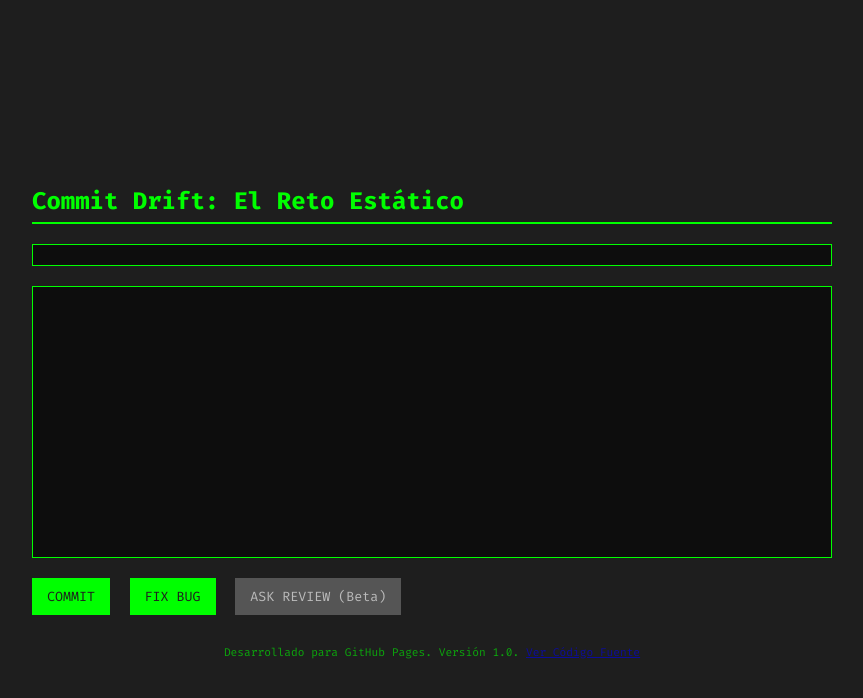
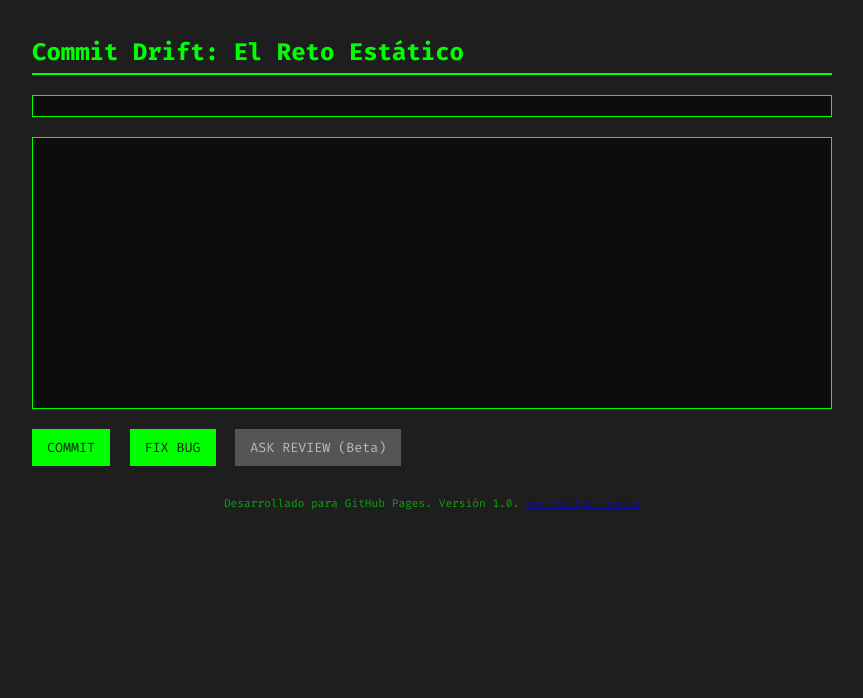
Before and after one commit to LatanVillegasAvelino/commit-drift-static-challenge, a plain HTML site: page index.html in a window 1280 px wide. Shown: the top 698 px of the page, without its empty margins (228-1091 px from the left). Drawn offline with Linux system fonts and the light colour scheme; files that its build step writes are made by us from their sources.

Commit message:
Update main.css

```diff
--- a/src/js/css/main.css
+++ b/src/js/css/main.css
@@ -9,7 +9,7 @@
 }
 
 html, body {
-    /* CORRECCIÓN FINAL: Asegura que el html y el body cubran toda la pantalla */
+    /* Asegura que el html y el body cubran toda la pantalla */
     margin: 0;
     padding: 0;
     height: 100%;
@@ -21,10 +21,12 @@ body {
     font-family: 'Fira Code', monospace;
     padding: 20px;
 
-    /* Propiedades de centrado y altura mínima */
+    /* MODIFICACIÓN CLAVE: Mantiene el centrado horizontal (justify-content: center;) */
+    /* PERO ELIMINA EL CENTRADO VERTICAL ESTRICTO (align-items: center;) */
     display: flex;
     justify-content: center;
-    align-items: center;
+    /* La línea align-items: center; fue eliminada aquí */
+
     min-height: 100vh;
     width: 100vw;
 }
```
